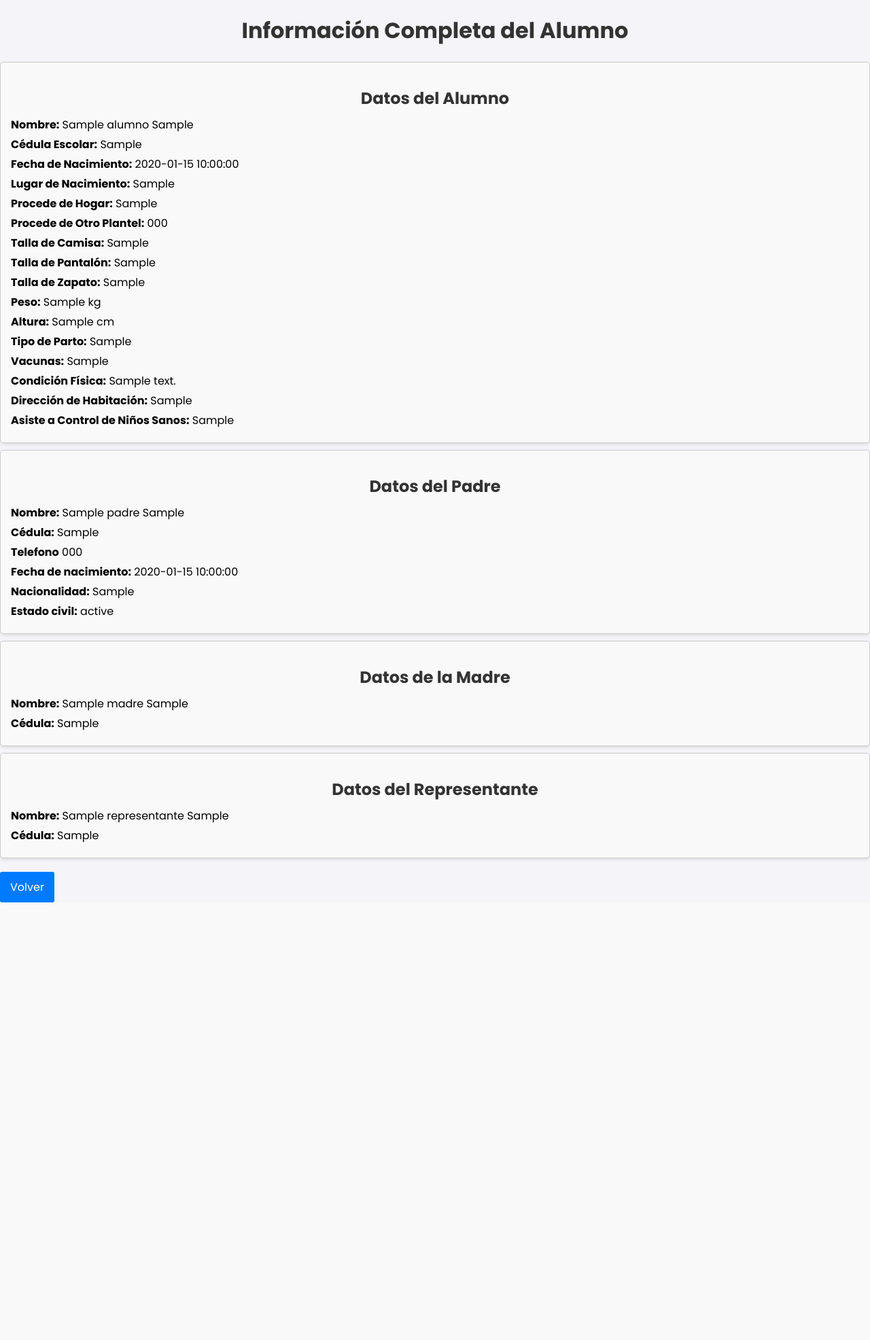
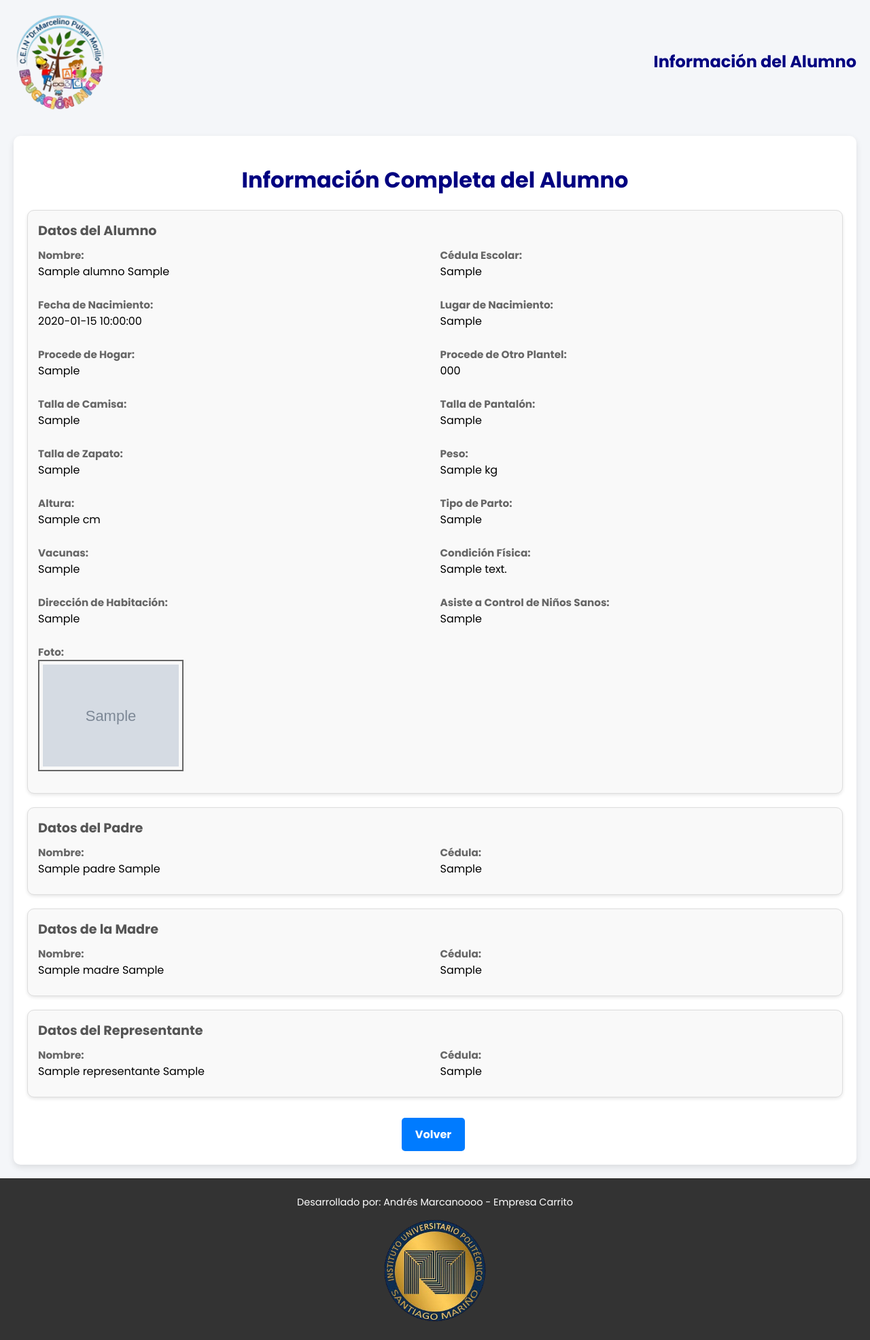
Before and after one commit to JuanchoDGM/servicio-comunitario, a PHP site: page /ver_mas.php?id=1 in a window 1280 px wide. Shown: the whole page at 68% size. Before the commit the page ends 1328 px from the top, so only its background shows below. Run offline with PHP 8.4, Linux system fonts and the light colour scheme; tables that the repository leaves empty or names only in its code hold one stand-in row (values such as "Sample post"); grey boxes marked "Sample" are stand-in pictures.

Commit message:
modificar terminado

```diff
--- a/ver_mas.php
+++ b/ver_mas.php
@@ -34,54 +34,204 @@ if (isset($_GET['id'])) {
 <html lang="es">
 <head>
     <meta charset="UTF-8">
+    <meta name="viewport" content="width=device-width, initial-scale=1.0">
     <title>Información del Alumno</title>
     <link rel="stylesheet" href="css/estilos.css">
+    <style>
+        /* General Styles */
+        body {
+            /* font-family: 'Arial', sans-serif; */
+            background-color: #f4f6f9;
+            margin: 0;
+            padding: 0;
+        }
+
+        /* Header */
+        header {
+            color: white;
+            padding: 15px 20px;
+            display: flex;
+            align-items: center;
+            justify-content: space-between;
+        }
+
+        header img {
+            height: 50px;
+        }
+
+        header h1 {
+            font-size: 1.5em;
+            margin: 0;
+        }
+
+        /* Footer */
+        footer {
+            background-color: #333;
+            color: white;
+            text-align: center;
+            padding: 20px 10px;
+            margin-top: 20px;
+        }
+
+        footer p {
+            margin: 5px 0;
+            font-size: 0.9em;
+        }
+
+        footer img {
+            height: 40px;
+            margin-top: 10px;
+        }
+
+        /* Container and Card Styles */
+        .container {
+            max-width: 1200px;
+            margin: 20px auto;
+            padding: 20px;
+            background: #ffffff;
+            border-radius: 10px;
+            box-shadow: 0 4px 10px rgba(0, 0, 0, 0.1);
+        }
+
+        h1 {
+            text-align: center;
+            margin-bottom: 20px;
+            font-size: 2em;
+            color: navy;
+        }
+
+        .card {
+            display: flex;
+            flex-wrap: wrap;
+            margin-bottom: 20px;
+            padding: 15px;
+            border-radius: 10px;
+            background-color: #f9f9f9;
+            border: 1px solid #ddd;
+            box-shadow: 0 2px 5px rgba(0, 0, 0, 0.1);
+        }
+
+        .card-header {
+            width: 100%;
+            font-weight: bold;
+            font-size: 1.2em;
+            margin-bottom: 10px;
+            color: #555;
+        }
+
+        .card-content {
+            display: flex;
+            flex-direction: row;
+            flex-wrap: wrap;
+            gap: 15px;
+            width: 100%;
+        }
+
+        .card-content div {
+            flex: 1 1 calc(50% - 20px);
+            margin-bottom: 10px;
+        }
+
+        .card-content div strong {
+            display: block;
+            color: #666;
+            font-size: 0.95em;
+        }
+
+        .btn-container {
+            text-align: center;
+            margin-top: 20px;
+        }
+
+        .btn {
+            display: inline-block;
+            padding: 12px 20px;
+            font-size: 1em;
+            font-weight: bold;
+            text-decoration: none;
+            border-radius: 5px;
+            transition: background-color 0.3s ease;
+            color: #fff;
+            background-color: #007bff;
+        }
+
+        .btn:hover {
+            background-color: #0056b3;
+        }
+    </style>
 </head>
 <body>
+    <!-- Header -->
+    <header>
+        <img style="height: 150px;" src="img/logo_marcelino.png" alt="Logo Institución">
+        <h1>Información del Alumno</h1>
+    </header>
+
+    <!-- Main Content -->
+    <div class="container">
         <h1>Información Completa del Alumno</h1>
+
+        <!-- Card Datos del Alumno -->
         <div class="card">
-        <h2>Datos del Alumno</h2>
-        <p><strong>Nombre:</strong> <?= $alumno['nombres'] . ' ' . $alumno['apellidos'] ?></p>
-        <p><strong>Cédula Escolar:</strong> <?= $alumno['cedula_escolar'] ?></p>
-        <p><strong>Fecha de Nacimiento:</strong> <?= $alumno['fecha_nacimiento'] ?></p>
-        <p><strong>Lugar de Nacimiento:</strong> <?= $alumno['lugar_nacimiento'] ?></p>
-        <p><strong>Procede de Hogar:</strong> <?= $alumno['procede_hogar'] ?></p>
-        <p><strong>Procede de Otro Plantel:</strong> <?= $alumno['procede_plantel'] ?></p>
-        <p><strong>Talla de Camisa:</strong> <?= $alumno['talla_camisa'] ?></p>
-        <p><strong>Talla de Pantalón:</strong> <?= $alumno['talla_pantalon'] ?></p>
-        <p><strong>Talla de Zapato:</strong> <?= $alumno['talla_zapato'] ?></p>
-        <p><strong>Peso:</strong> <?= $alumno['peso'] ?> kg</p>
-        <p><strong>Altura:</strong> <?= $alumno['altura'] ?> cm</p>
-        <p><strong>Tipo de Parto:</strong> <?= $alumno['tipo_parto'] ?></p>
-        <p><strong>Vacunas:</strong> <?= $alumno['vacunas'] ?></p>
-        <p><strong>Condición Física:</strong> <?= $alumno['condicion_fisica'] ?></p>
-        <p><strong>Dirección de Habitación:</strong> <?= $alumno['direccion_habitacion'] ?></p>
-        <p><strong>Asiste a Control de Niños Sanos:</strong> <?= $alumno['control_ninos_sanos'] ?></p>
+            <div class="card-header">Datos del Alumno</div>
+            <div class="card-content">
+                <div><strong>Nombre:</strong> <?= $alumno['nombres'] . ' ' . $alumno['apellidos'] ?></div>
+                <div><strong>Cédula Escolar:</strong> <?= $alumno['cedula_escolar'] ?></div>
+                <div><strong>Fecha de Nacimiento:</strong> <?= $alumno['fecha_nacimiento'] ?></div>
+                <div><strong>Lugar de Nacimiento:</strong> <?= $alumno['lugar_nacimiento'] ?></div>
+                <div><strong>Procede de Hogar:</strong> <?= $alumno['procede_hogar'] ?></div>
+                <div><strong>Procede de Otro Plantel:</strong> <?= $alumno['procede_plantel'] ?></div>
+                <div><strong>Talla de Camisa:</strong> <?= $alumno['talla_camisa'] ?></div>
+                <div><strong>Talla de Pantalón:</strong> <?= $alumno['talla_pantalon'] ?></div>
+                <div><strong>Talla de Zapato:</strong> <?= $alumno['talla_zapato'] ?></div>
+                <div><strong>Peso:</strong> <?= $alumno['peso'] ?> kg</div>
+                <div><strong>Altura:</strong> <?= $alumno['altura'] ?> cm</div>
+                <div><strong>Tipo de Parto:</strong> <?= $alumno['tipo_parto'] ?></div>
+                <div><strong>Vacunas:</strong> <?= $alumno['vacunas'] ?></div>
+                <div><strong>Condición Física:</strong> <?= $alumno['condicion_fisica'] ?></div>
+                <div><strong>Dirección de Habitación:</strong> <?= $alumno['direccion_habitacion'] ?></div>
+                <div><strong>Asiste a Control de Niños Sanos:</strong> <?= $alumno['control_ninos_sanos'] ?></div>
+                <div><strong>Foto:</strong><img style="height: 150px; border: #666 2px solid; padding: 5px;" src="<?= $alumno['foto'] ?>" alt="foto"></div>
+            </div>
         </div>
 
+        <!-- Card Datos del Padre -->
         <div class="card">
-        <h2>Datos del Padre</h2>
-        <p><strong>Nombre:</strong> <?= $padre['nombres'] . ' ' . $padre['apellidos'] ?></p>
-        <p><strong>Cédula:</strong> <?= $padre['cedula'] ?></p>
-        <p><strong>Telefono</strong> <?= $padre['telefono'] ?></p>
-        <p><strong>Fecha de nacimiento:</strong> <?= $padre['fecha_nacimiento'] ?></p>
-        <p><strong>Nacionalidad:</strong> <?= $padre['nacionalidad'] ?></p>
-        <p><strong>Estado civil:</strong> <?= $padre['estado_civil'] ?></p>
-
+            <div class="card-header">Datos del Padre</div>
+            <div class="card-content">
+                <div><strong>Nombre:</strong> <?= $padre['nombres'] . ' ' . $padre['apellidos'] ?></div>
+                <div><strong>Cédula:</strong> <?= $padre['cedula'] ?></div>
+            </div>
         </div>
 
+        <!-- Card Datos de la Madre -->
         <div class="card">
-        <h2>Datos de la Madre</h2>
-        <p><strong>Nombre:</strong> <?= $madre['nombres'] . ' ' . $madre['apellidos'] ?></p>
-        <p><strong>Cédula:</strong> <?= $madre['cedula'] ?></p>
+            <div class="card-header">Datos de la Madre</div>
+            <div class="card-content">
+                <div><strong>Nombre:</strong> <?= $madre['nombres'] . ' ' . $madre['apellidos'] ?></div>
+                <div><strong>Cédula:</strong> <?= $madre['cedula'] ?></div>
+            </div>
         </div>
 
+        <!-- Card Datos del Representante -->
         <div class="card">
-        <h2>Datos del Representante</h2>
-        <p><strong>Nombre:</strong> <?= $representante['nombres'] . ' ' . $representante['apellidos'] ?></p>
-        <p><strong>Cédula:</strong> <?= $representante['cedula'] ?></p>
+            <div class="card-header">Datos del Representante</div>
+            <div class="card-content">
+                <div><strong>Nombre:</strong> <?= $representante['nombres'] . ' ' . $representante['apellidos'] ?></div>
+                <div><strong>Cédula:</strong> <?= $representante['cedula'] ?></div>
+            </div>
         </div>
 
-    <a href="index.php" class="btn btn-primary">Volver</a>
+        <!-- Botón Volver -->
+        <div class="btn-container">
+            <a href="index.php" class="btn">Volver</a>
+        </div>
+    </div>
+
+    <!-- Footer -->
+    <footer>
+        <p>Desarrollado por: Andrés Marcanoooo - Empresa Carrito</p>
+        <img style="height: 150px;" src="img/psm.png" alt="Logo Empresa">
+    </footer>
 </body>
 </html>
```
Also changed, not shown: img/logo_marcelino.png (added), img/psm.png (added). Lines whose indentation alone changed are shown as unchanged.
